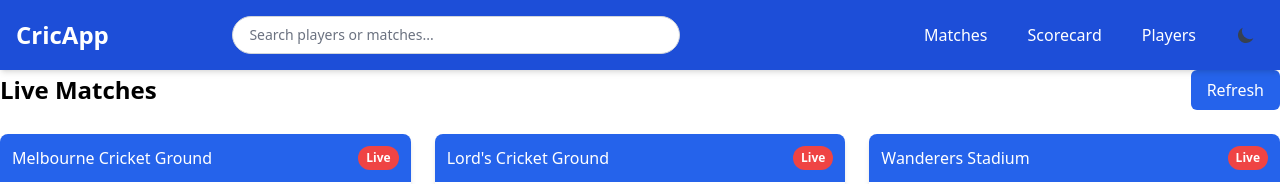
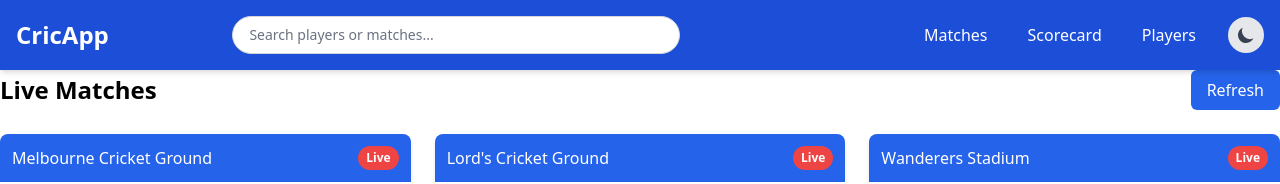
Before and after one commit to manpreetjord/CricApp, a React (Vite) app: page / in a window 1280 px wide. Shown: the top 184 px of the page. Built offline with nearby package versions, Linux system fonts and the light colour scheme.

Commit message:
Fix theme toggle functionality with improved implementation

```diff
--- a/src/App.jsx
+++ b/src/App.jsx
@@ -66,6 +66,22 @@ const AnimatedRoutes = () => {
 };
 
 function App() {
+  // Ensure dark mode is properly initialized on load
+  useEffect(() => {
+    // Check localStorage first
+    const storedTheme = localStorage.getItem('theme');
+    const prefersDark = window.matchMedia('(prefers-color-scheme: dark)').matches;
+
+    // Apply theme class based on preference
+    if (storedTheme === 'dark' || (!storedTheme && prefersDark)) {
+      document.documentElement.classList.add('dark');
+      console.log("App.jsx: Set dark mode on load");
+    } else {
+      document.documentElement.classList.remove('dark');
+      console.log("App.jsx: Set light mode on load");
+    }
+  }, []);
+
   return (
     <ThemeProvider>
       <Router>
--- a/src/components/layout/Header.jsx
+++ b/src/components/layout/Header.jsx
@@ -32,12 +32,21 @@ function Header() {
     };
   }, []);
 
+  useEffect(() => {
+    console.log("Header component isDarkMode:", isDarkMode);
+  }, [isDarkMode]);
+
   return (
     <header
       className={`bg-blue-700 dark:bg-gray-800 text-white shadow-md sticky top-0 z-50 transition-all duration-300 ${
         isScrolled ? 'shadow-lg' : ''
       }`}
     >
+      {/* For debugging, show current theme */}
+      <div className="hidden">
+        Current theme: {isDarkMode ? 'dark' : 'light'}
+      </div>
+
       <div className="container mx-auto px-4 py-4 flex flex-col md:flex-row justify-between items-center gap-4">
         <div className="w-full md:w-auto flex justify-between items-center">
           <Link
--- a/src/components/ui/ThemeToggle.jsx
+++ b/src/components/ui/ThemeToggle.jsx
@@ -5,8 +5,12 @@ const ThemeToggle = () => {
 
   return (
     <button
-      onClick={toggleTheme}
-      className="p-2 rounded-full focus:outline-none focus:ring-2 focus:ring-offset-2 focus:ring-blue-500 transition-colors"
+      type="button"
+      onClick={() => {
+        console.log("Theme toggle clicked, current theme:", isDarkMode ? "dark" : "light");
+        toggleTheme();
+      }}
+      className="p-2 rounded-full bg-gray-200 dark:bg-gray-700 hover:bg-gray-300 dark:hover:bg-gray-600 focus:outline-none focus:ring-2 focus:ring-offset-2 focus:ring-blue-500 transition-all duration-300 active:scale-95"
       aria-label={isDarkMode ? "Switch to light mode" : "Switch to dark mode"}
     >
       {isDarkMode ? (
--- a/src/context/ThemeContext.jsx
+++ b/src/context/ThemeContext.jsx
@@ -7,50 +7,56 @@ const ThemeContext = createContext();
 export const useTheme = () => useContext(ThemeContext);
 
 export const ThemeProvider = ({ children }) => {
-  // Check if user has previously set a preference in localStorage
-  const storedTheme = localStorage.getItem('theme');
-  const prefersDark = window.matchMedia('(prefers-color-scheme: dark)').matches;
+  // Set initial state based on localStorage or system preference
+  const getInitialTheme = () => {
+    // Check localStorage first
+    const savedTheme = localStorage.getItem('theme');
 
-  // Initialize theme state (dark if stored as 'dark' or if no preference and system is dark)
-  const [isDarkMode, setIsDarkMode] = useState(
-    storedTheme ? storedTheme === 'dark' : prefersDark
-  );
+    if (savedTheme) {
+      return savedTheme === 'dark';
+    }
 
-  // Toggle between light and dark mode
-  const toggleTheme = () => {
-    setIsDarkMode(prev => !prev);
+    // If no saved preference, use system preference
+    return window.matchMedia('(prefers-color-scheme: dark)').matches;
   };
 
-  // Update document class and localStorage when theme changes
-  useEffect(() => {
-    const rootElement = window.document.documentElement;
+  const [isDarkMode, setIsDarkMode] = useState(getInitialTheme());
 
-    if (isDarkMode) {
-      rootElement.classList.add('dark');
+  // Apply theme change to DOM and localStorage
+  const applyTheme = (dark) => {
+    const root = document.documentElement;
+
+    if (dark) {
+      root.classList.add('dark');
       localStorage.setItem('theme', 'dark');
     } else {
-      rootElement.classList.remove('dark');
+      root.classList.remove('dark');
       localStorage.setItem('theme', 'light');
     }
+  };
+
+  // Toggle theme function
+  const toggleTheme = () => {
+    setIsDarkMode((prev) => {
+      const newMode = !prev;
+      applyTheme(newMode);
+      console.log("Theme toggled to:", newMode ? "dark" : "light");
+      return newMode;
+    });
+  };
+
+  // Apply theme on initial render
+  useEffect(() => {
+    applyTheme(isDarkMode);
+    console.log("Initial theme applied:", isDarkMode ? "dark" : "light");
+  }, []);
+
+  // Apply theme changes when isDarkMode changes
+  useEffect(() => {
+    applyTheme(isDarkMode);
+    console.log("Theme changed to:", isDarkMode ? "dark" : "light");
   }, [isDarkMode]);
 
-  // Listen for system theme changes
-  useEffect(() => {
-    const mediaQuery = window.matchMedia('(prefers-color-scheme: dark)');
-    const handleChange = (e) => {
-      // Only change theme if user hasn't manually set a preference
-      if (!localStorage.getItem('theme')) {
-        setIsDarkMode(e.matches);
-      }
-    };
-
-    // Add listener for system theme changes
-    mediaQuery.addEventListener('change', handleChange);
-
-    return () => mediaQuery.removeEventListener('change', handleChange);
-  }, []);
-
-  // Provide theme state and toggle function to children
   return (
     <ThemeContext.Provider value={{ isDarkMode, toggleTheme }}>
       {children}
```
